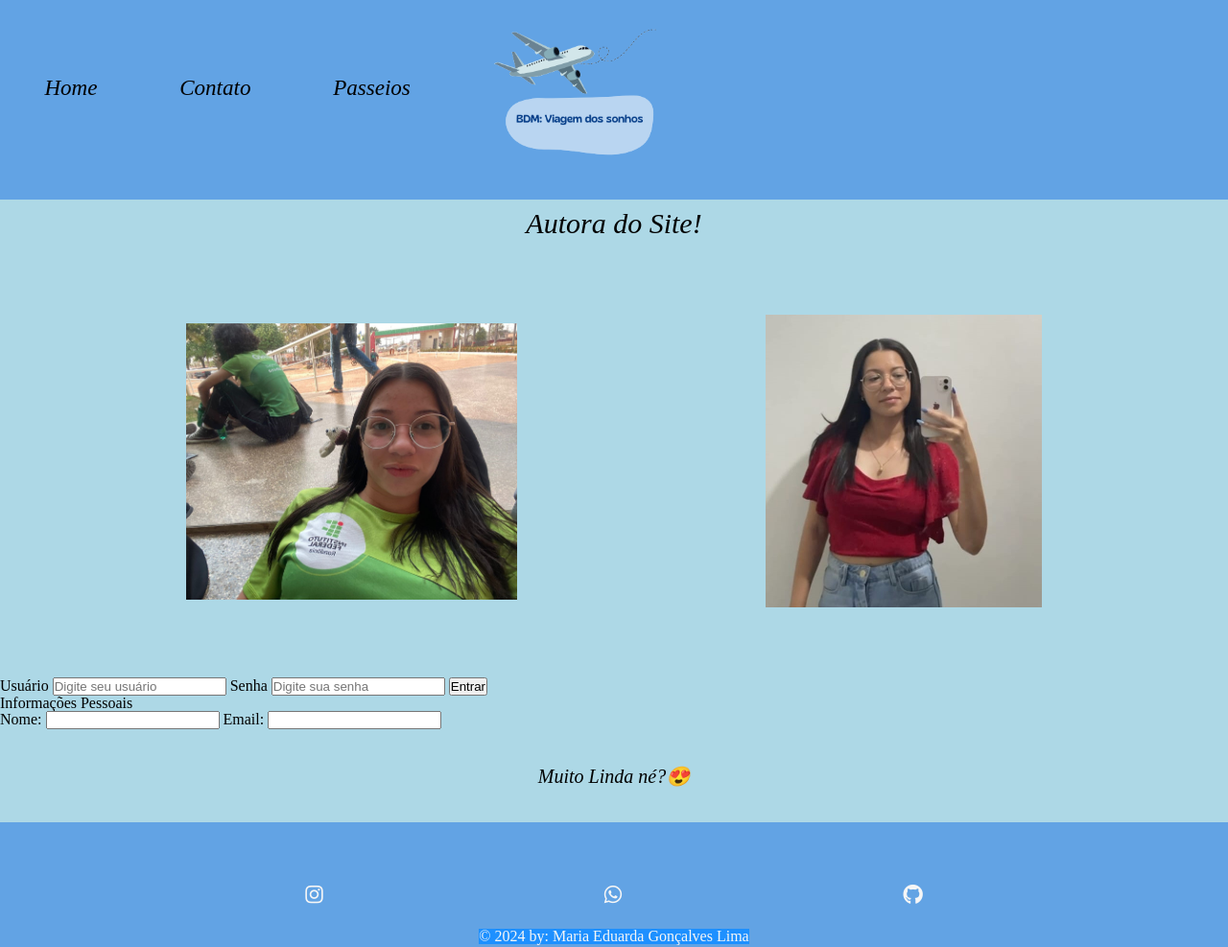
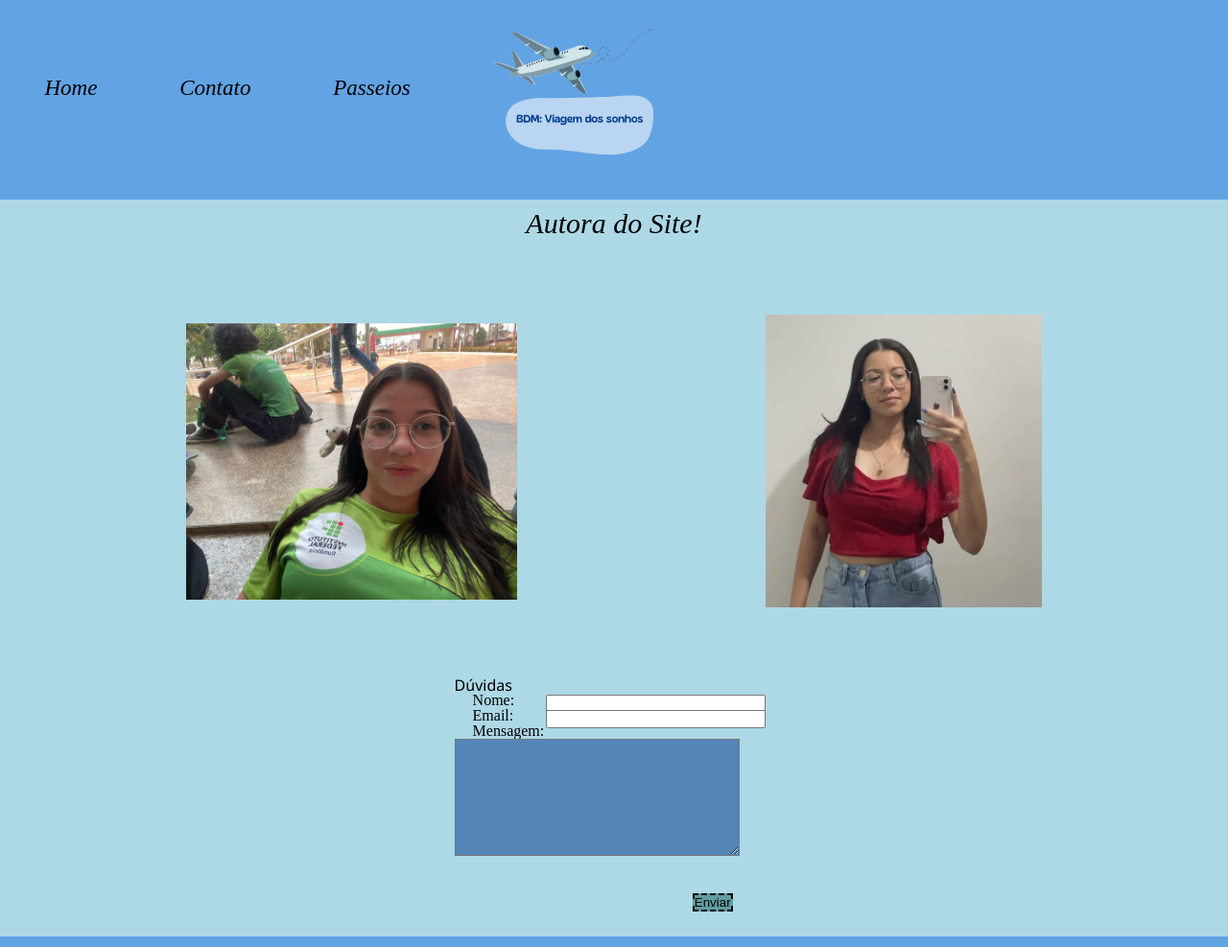
Before and after one commit to MariaGoncalves15/Front-end-I, a plain HTML site: page projeto_atualizado/sobremim.html in a window 1280 px wide. Shown: the top 987 px of the page at 96% size. Drawn offline with Linux system fonts and the light colour scheme.

Commit message:
atualizardd

```diff
--- a/projeto_atualizado/css/style.css
+++ b/projeto_atualizado/css/style.css
@@ -191,7 +191,8 @@
     justify-content: space-evenly;
     gap: 5px;
     padding: 5px;
-    width: 100%;
+    width: 40%;
+
 }
 
 .meus__links__subtitulo {
@@ -262,7 +263,7 @@
     background-color:rgb(78, 151, 224);
     border: none;
     color: #fff;
-    padding: 15px 32px;
+    padding: 15px 22px;
     text-align: center;
     justify-content:center;
     align-items: center;
@@ -297,3 +298,74 @@
 .botao:hover {
     animation: none;
 }
+
+#area
+{
+  position:relative;
+  left:37%;
+  top:29%;
+  width:320px;
+  height:270px;
+}
+#area #formulario
+{
+  position:absolute;
+  display:block;
+}
+fieldset
+{
+  width:300px;
+  height:250px;
+}
+legend
+{
+  font-style:bold;
+  font-family: “Segoe UI”,”Arial”,”Times New Roman”;
+}
+
+legend
+{
+  font-style:bold;
+  font-family: "Segoe UI";
+}
+
+
+#formulario label
+{
+  position:absolute;
+  left:19px;
+  margin-right:5px;
+}
+
+
+#formulario input.campo_nome
+{
+  position:absolute;
+  left:95px;
+  top:23px;
+  width:225px;
+}
+#formulario input.campo_email
+{
+  position:absolute;
+  left:95px;
+  margin-top:2px;
+  width:225px;
+}
+
+
+#formulario textarea.msg
+{
+  position:absolute;
+  background-color:rgb(84, 133, 182);
+}
+
+
+#formulario input.btn_submit
+{
+  border-style:dashed;
+  position:absolute;
+  bottom: 0.5em;
+  right:10px;
+  background-color:cadetblue;
+}
--- a/projeto_atualizado/sobremim.html
+++ b/projeto_atualizado/sobremim.html
@@ -35,35 +35,17 @@
             </div>
         </div>
 
-
-
-            <form action="/login" method="post">
-                <label for="user">Usuário</label>
-                <input type="text" id="user" name="user"
-                placeholder="Digite seu usuário" required>
-
-                <label for="pass">Senha</label>
-                <input type="password" id="pass" name="pass"
-                placeholder="Digite sua senha" required>
-
-
-                <input type="submit" value="Entrar">
+        <div id="area">
+            <form id="formulario" autocomplete="off">
+              <fieldset>
+                <legend>Dúvidas</legend>
+                <label>Nome:</label><input class="campo_email" type="text"><br>
+                <label>Email:</label><input class="campo_email" type="password"><br>
+                <label>Mensagem:</label><br><textarea class="msg" cols="35" rows="8"></textarea><br>
+                <input class="btn_submit" type="submit" value="Enviar">
+              </fieldset>
             </form>
-
-
-            <fieldset>
-                <legend>Informações Pessoais</legend>
-                <label for="nome">Nome:</label>
-                <input type="text" id="nome" name="nome" required>
-                <label for="email">Email:</label>
-                <input type="email" id="email" name="email" required>
-            </fieldset>
-
-
-
-
-        <p id="p_lindo">
-            Muito Linda né?&#128525;</p>
+          </div>
 
 
 
```
